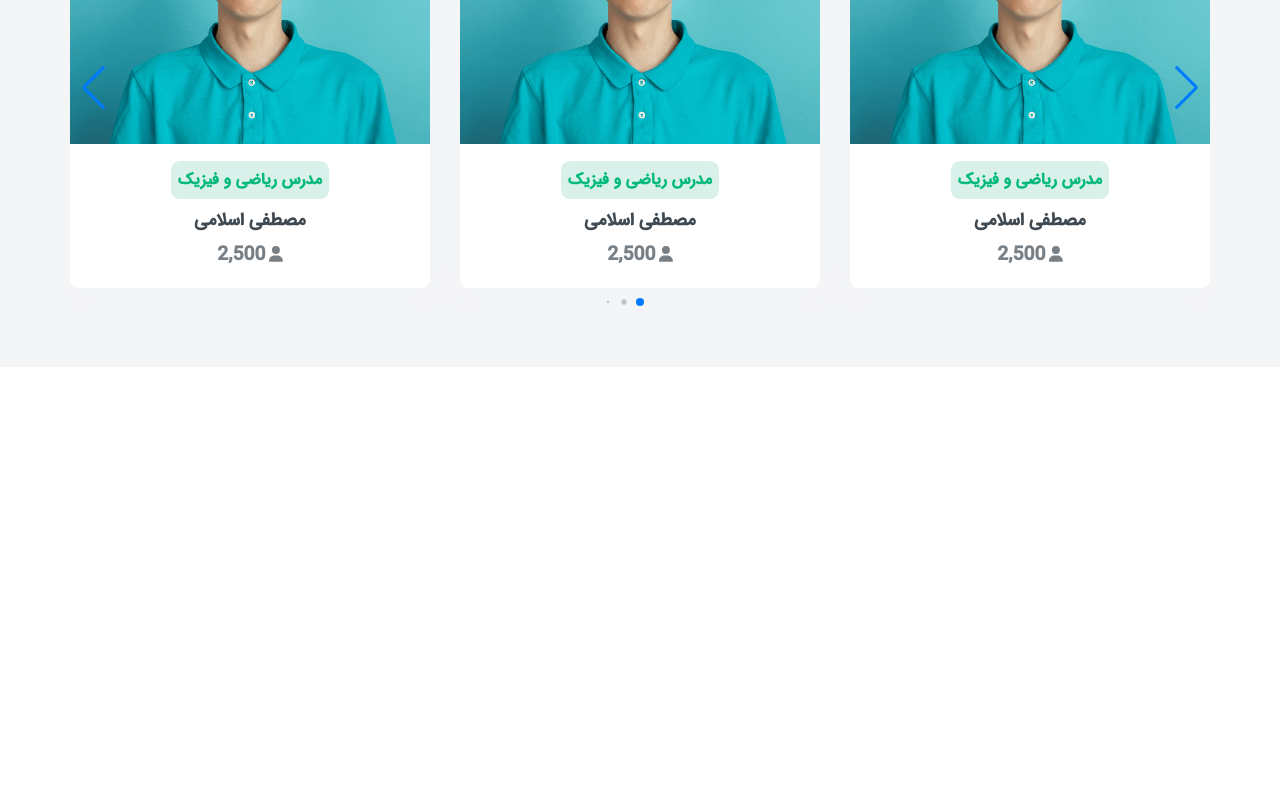
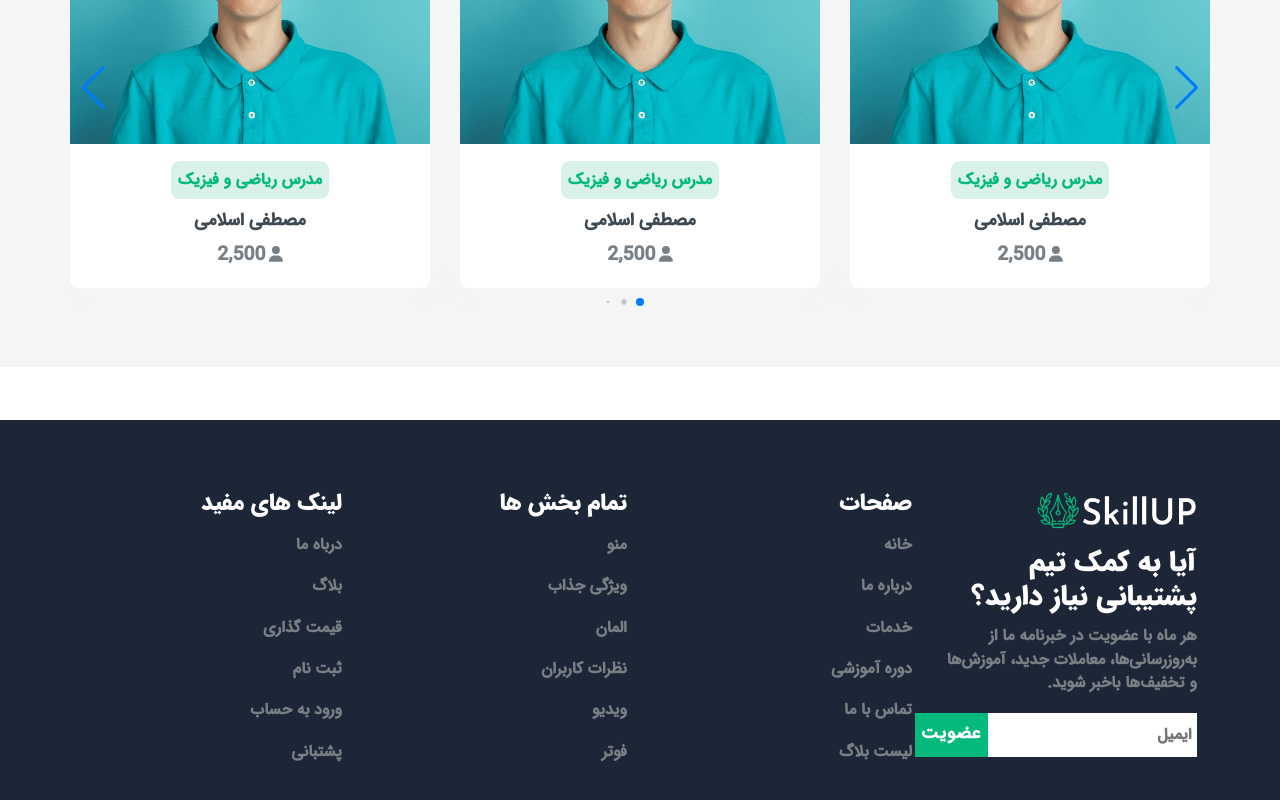
Before and after one commit to mohammadmehdidalvandii/Skill-up, a Next.js app: page / in a window 1280 px wide. Shown: the part 3977-4777 px from the top of the page. Before the commit the page ends 4397 px from the top, so only its background shows below. Built offline with nearby package versions, Linux system fonts and the light colour scheme.

Commit message:
create sction footer

```diff
--- /dev/null
+++ b/components/module/Footer/Footer.js
@@ -0,0 +1,109 @@
+import React from "react";
+import style from "@/styles/footer/Footer.module.css";
+import Link from "next/link";
+
+
+function Footer() {
+  return (
+    <section className={style.footer}>
+      <div className="container">
+        <div className="row">
+          <div className="col-lg-3 col-md-4 col-sm-6 col-xs-12">
+            <div className={style.footer_content}>
+              <img
+                src="/images/logo-light.png"
+                alt=""
+                className={style.footer_logo}
+              />
+              <h6 className={style.footer_content_title}>
+                آیا به کمک تیم پشتیبانی نیاز دارید؟
+              </h6>
+              <p className={style.footer_description}>هر ماه با عضویت در خبرنامه ما از به‌روزرسانی‌ها، معاملات جدید، آموزش‌ها و تخفیف‌ها باخبر شوید.</p>
+              <div className={style.footer_newsletter}>
+                <input type="text" className={style.footer_newsletter_input} placeholder="ایمیل"/>
+                <button className={style.footer_newsletter_btn}>عضویت</button>
+              </div>
+            </div>
+          </div>
+          <div className="col-lg-3 col-md-4 col-sm-6 col-xs-12">
+            <ul className={style.footer_menuItems}>
+                <li className={style.footer_menuItem}>
+                    <h5 className={style.footer_title}>صفحات</h5>
+                </li>
+                <li className={style.footer_menuItem}>
+                    <Link href='/' className={style.footer_menuItem_link}>خانه</Link>
+                </li>
+                <li className={style.footer_menuItem}>
+                <Link href='' className={style.footer_menuItem_link}>درباره ما</Link>
+                </li>
+                <li className={style.footer_menuItem}>
+                    <Link href='' className={style.footer_menuItem_link}>خدمات</Link>
+                </li>
+                <li className={style.footer_menuItem}>
+                    <Link href='' className={style.footer_menuItem_link}>دوره آموزشی</Link>
+                </li>
+                <li className={style.footer_menuItem}>
+                    <Link href='' className={style.footer_menuItem_link}>تماس با ما</Link>
+                </li>
+                <li className={style.footer_menuItem}>
+                    <Link href='' className={style.footer_menuItem_link}>لیست بلاگ</Link>
+                </li>
+            </ul>
+          </div>
+          <div className="col-lg-3 col-md-4 col-sm-6 col-xs-12">
+            <ul className={style.footer_menuItems}>
+                <li className={style.footer_menuItem}>
+                    <h5 className={style.footer_title}>تمام بخش ها</h5>
+                </li>
+                <li className={style.footer_menuItem}>
+                    <Link href='' className={style.footer_menuItem_link}>منو</Link>
+                </li>
+                <li className={style.footer_menuItem}>
+                    <Link href='' className={style.footer_menuItem_link}>ویژگی جذاب</Link>
+                </li>
+                <li className={style.footer_menuItem}>
+                    <Link href='' className={style.footer_menuItem_link}>المان</Link>
+                </li>
+                <li className={style.footer_menuItem}>
+                    <Link href='' className={style.footer_menuItem_link}>نظرات کاربران</Link>
+                </li>
+                <li className={style.footer_menuItem}>
+                    <Link href='' className={style.footer_menuItem_link}>ویدیو</Link>
+                </li>
+                <li className={style.footer_menuItem}>
+                    <Link href='' className={style.footer_menuItem_link}>فوتر</Link>
+                </li>
+            </ul>
+          </div>
+          <div className="col-lg-3 col-md-4 col-sm-6 col-xs-12">
+            <ul className={style.footer_menuItems}>
+                <li className={style.footer_menuItem}>
+                    <h5 className={style.footer_title}>لینک های مفید</h5>
+                </li>
+                <li className={style.footer_menuItem}>
+                    <Link href='' className={style.footer_menuItem_link}>درباه ما</Link>
+                </li>
+                <li className={style.footer_menuItem}>
+                    <Link href='' className={style.footer_menuItem_link}>بلاگ</Link>
+                </li>
+                <li className={style.footer_menuItem}>
+                    <Link href='' className={style.footer_menuItem_link}>قیمت گذاری</Link>
+                </li>
+                <li className={style.footer_menuItem}>
+                    <Link href='' className={style.footer_menuItem_link}>ثبت نام</Link>
+                </li>
+                <li className={style.footer_menuItem}>
+                    <Link href='' className={style.footer_menuItem_link}>ورود به حساب</Link>
+                </li>
+                <li className={style.footer_menuItem}>
+                    <Link href='' className={style.footer_menuItem_link}>پشتبانی</Link>
+                </li>
+            </ul>
+          </div>
+        </div>
+      </div>
+    </section>
+  );
+}
+
+export default Footer;
--- a/pages/_app.js
+++ b/pages/_app.js
@@ -1,14 +1,14 @@
 import '@/styles/globals.css'
 import 'bootstrap/dist/css/bootstrap.css'
 import Navbar from '@/components/module/Navbar/navbar'
-
+import Footer from '@/components/module/Footer/Footer'
 
 export default function App({ Component, pageProps }) {
   return (
     <>
     <Navbar/>
     <Component {...pageProps} />
-
+    <Footer/>
     </>
   )
 }
--- /dev/null
+++ b/styles/footer/Footer.module.css
@@ -0,0 +1,86 @@
+.footer{
+    display: block;
+    width: 100%;
+    padding: 4rem 0;
+    background-color: var(--color-blueNavy);
+    color: var(--color-white);
+}
+
+.footer_content{
+    display: block;
+    width: 100%;
+    margin-bottom: 1rem;
+}
+.footer_logo{
+    width: 160px;
+}
+.footer_content_title{
+    display: block;
+    font-family: var(--font-black);
+    font-size: 1.6rem;
+    font-weight: bold;
+    margin-top: 1rem;
+}
+.footer_description{
+    font-size: 0.9rem;
+    font-weight: 600;
+    color: var(--color-text);
+}
+
+.footer_newsletter{
+    display: flex;
+    align-items: center;
+    width: 100%;
+}
+.footer_newsletter_input{
+    display: block;
+    height: 2.5rem;
+    outline: none;
+    border: none;
+    background-color: var(--color-white);
+    font-size: 0.9rem;
+    font-weight: 600;
+    color: var(--color-black);
+    padding-right: 0.3rem;
+}
+.footer_newsletter_btn{
+    display: flex;
+    align-items: center;
+    justify-content: center;
+    width: 100%;
+    height: 2.5rem;
+    outline: none;
+    border: none;
+    background-color: var(--color-green-1);
+    color: var(--color-white);
+    font-size: 1rem;
+    font-weight: 600;
+    letter-spacing: 1px;
+}
+
+
+.footer_menuItems{
+    display: block;
+    width: 100%;
+    margin-trim: block-end;
+    margin-bottom: 1rem;
+}
+.footer_menuItem{
+    margin-bottom: 0.7rem;
+}
+.footer_title{
+    font-family: var(--font-black);
+    font-size: 1.3rem;
+    font-weight: 600;
+}
+.footer_menuItem_link{
+    display: inline-block;
+    text-decoration: none;
+    color: var(--color-text);
+    font-size: 0.9rem;
+    font-weight: 700;
+    transition: all 0.3s ease-out;
+}
+.footer_menuItem_link:hover{
+    color: var(--color-white);
+}
```
Also changed, not shown: public/images/logo-light.png (added).
